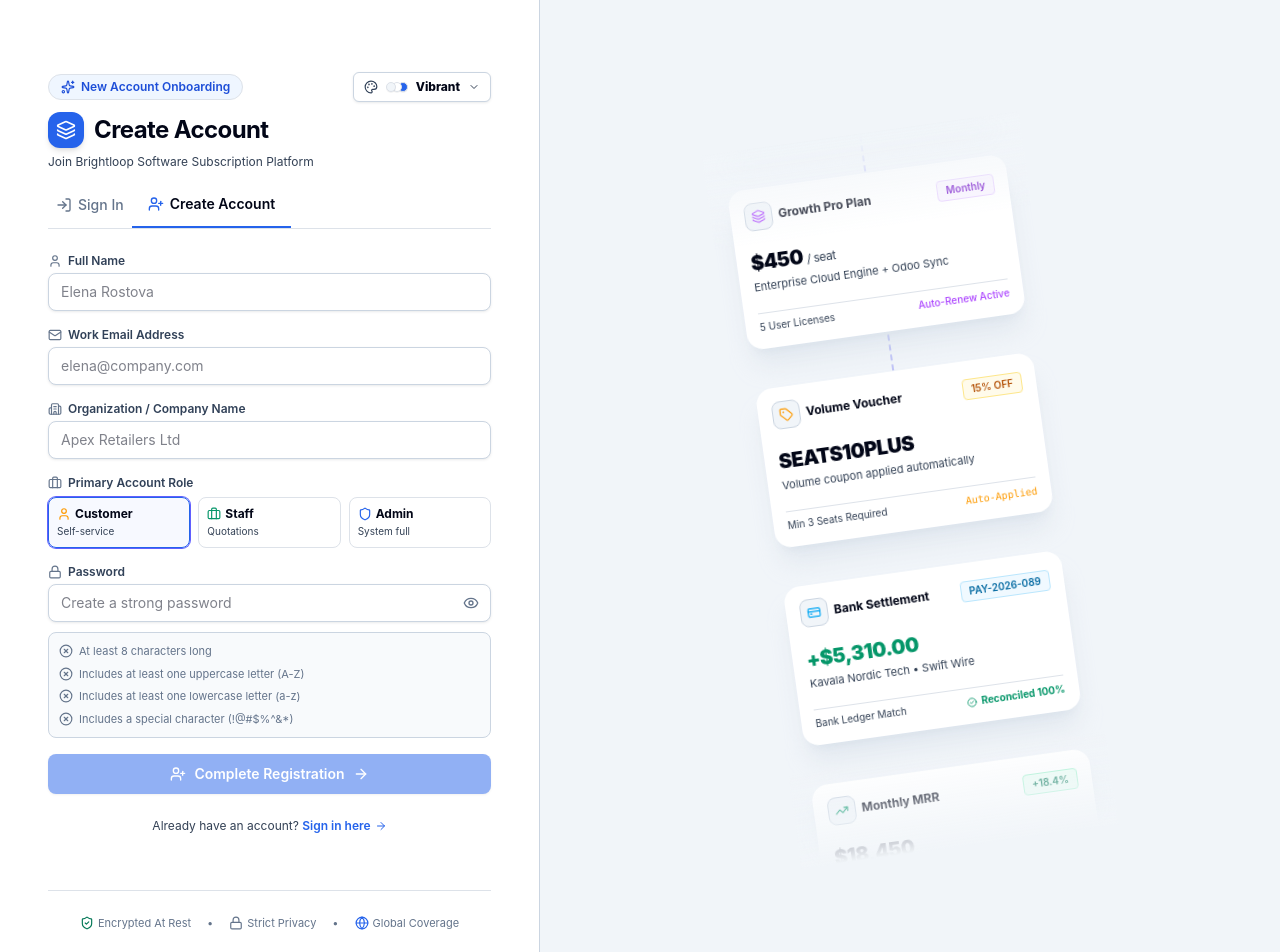
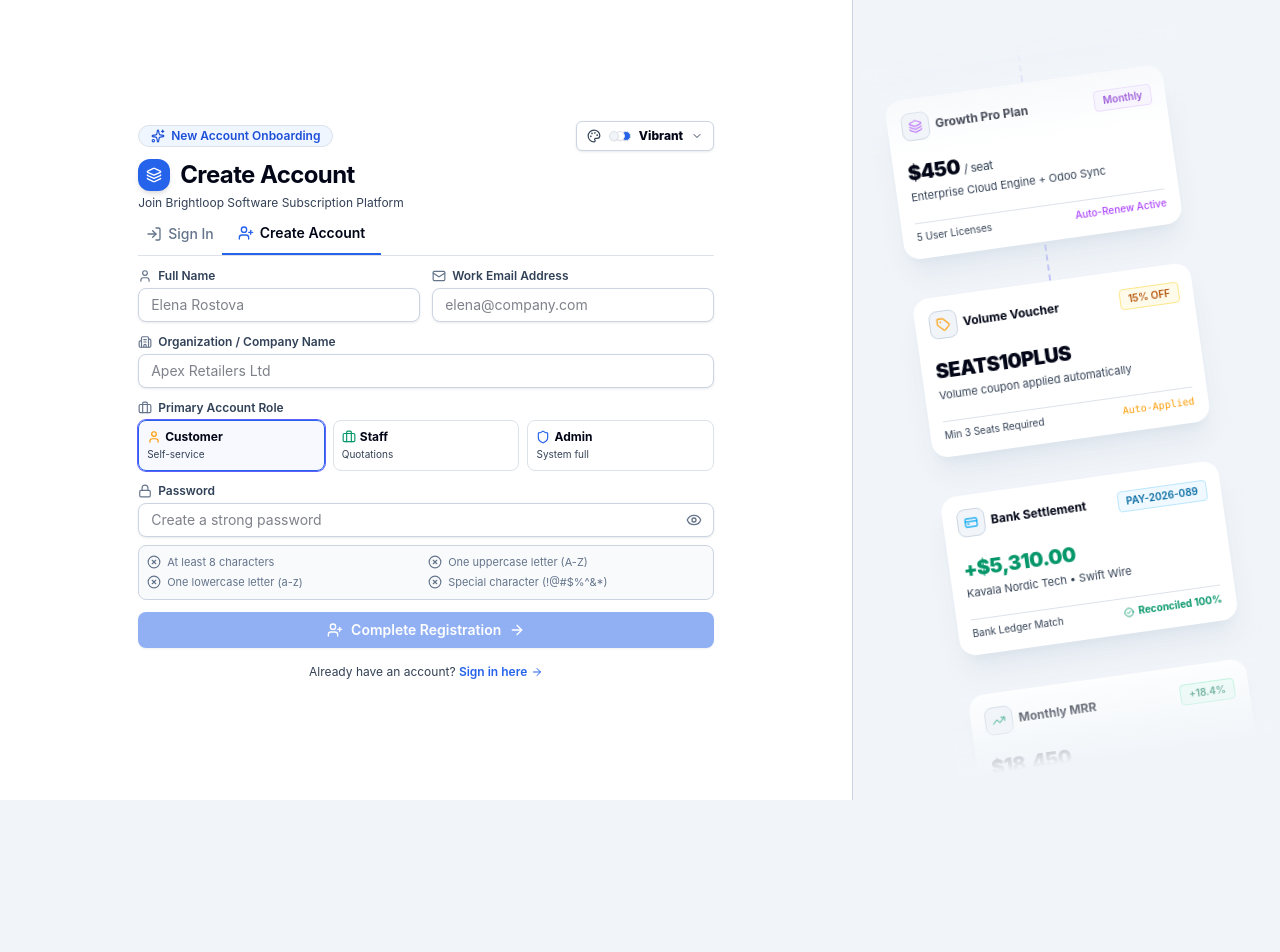
Before and after one commit to Odoo-Kochin/OdooHackathonKochi, a React (Vite) app in the folder client/: page /register in a window 1280 px wide. Shown: the top 952 px of the page. After the commit the page ends 800 px from the top, so only its background shows below. Built offline with nearby package versions, Linux system fonts and the light colour scheme.

Commit message:
feat(auth): set form to 2/3 width, prevent vertical scroll, and remove security badges

```diff
--- a/client/src/pages/Login.tsx
+++ b/client/src/pages/Login.tsx
@@ -20,8 +20,6 @@
   Zap,
   LogIn,
   KeyRound,
-  ShieldCheck,
-  Globe,
   Sparkles,
 } from 'lucide-react'
 
@@ -85,22 +83,22 @@
   }
 
   return (
-    <div className="min-h-screen w-full flex flex-col lg:flex-row bg-white dark:bg-slate-950 overflow-hidden">
-      {/* Left Side: Full-Height Auth Section (no card box) */}
-      <div className="w-full lg:w-[480px] xl:w-[540px] 2xl:w-[580px] flex-shrink-0 min-h-screen flex flex-col justify-between p-6 sm:p-10 lg:p-12 bg-white dark:bg-slate-900 border-r border-slate-200 dark:border-slate-800 overflow-y-auto">
-        <div className="max-w-md w-full mx-auto my-auto py-6">
+    <div className="h-screen w-full flex flex-col lg:flex-row bg-white dark:bg-slate-950 overflow-hidden">
+      {/* Left Side: 2/3rd Width Auth Section without vertical scrolling */}
+      <div className="w-full lg:w-2/3 h-full flex flex-col justify-center px-6 sm:px-12 lg:px-20 py-4 bg-white dark:bg-slate-900 border-r border-slate-200 dark:border-slate-800 overflow-y-auto">
+        <div className="max-w-xl w-full mx-auto my-auto py-2">
           {/* Brand Header */}
-            <div className="mb-6 text-left">
-              <div className="flex items-center justify-between mb-2.5">
-                <div className="inline-flex items-center gap-1.5 px-3 py-1 rounded-full bg-indigo-50 dark:bg-indigo-950/60 border border-indigo-200 dark:border-indigo-800 text-indigo-700 dark:text-indigo-300 text-xs font-semibold">
+          <div className="mb-4 text-left">
+            <div className="flex items-center justify-between mb-2">
+              <div className="inline-flex items-center gap-1.5 px-3 py-0.5 rounded-full bg-indigo-50 dark:bg-indigo-950/60 border border-indigo-200 dark:border-indigo-800 text-indigo-700 dark:text-indigo-300 text-xs font-semibold">
                 <Sparkles className="w-3.5 h-3.5" />
                 <span>Brightloop Cloud Edition</span>
               </div>
               <ThemeSelector />
             </div>
-              <div className="flex items-center gap-2.5 mb-1.5">
-                <div className="w-9 h-9 rounded-xl bg-indigo-600 text-white shadow-md flex items-center justify-center font-bold">
-                  <Layers className="w-5 h-5" />
+            <div className="flex items-center gap-2.5 mb-1">
+              <div className="w-8 h-8 rounded-xl bg-indigo-600 text-white shadow-md flex items-center justify-center font-bold">
+                <Layers className="w-4 h-4" />
               </div>
               <h1 className="text-xl sm:text-2xl font-bold tracking-tight text-slate-900 dark:text-white">
                 Brightloop Software
@@ -112,14 +110,14 @@
           </div>
 
           {/* Navigation Tabs */}
-            <div className="mb-6 flex border-b border-slate-200 dark:border-slate-800">
-            <span className="pb-3 px-2 border-b-2 border-indigo-600 text-sm font-semibold text-slate-900 dark:text-white flex items-center gap-1.5">
+          <div className="mb-4 flex border-b border-slate-200 dark:border-slate-800">
+            <span className="pb-2.5 px-2 border-b-2 border-indigo-600 text-sm font-semibold text-slate-900 dark:text-white flex items-center gap-1.5">
               <LogIn className="w-4 h-4 text-indigo-600" />
               <span>Sign In</span>
             </span>
             <Link
               to="/register"
-              className="pb-3 px-4 text-sm font-medium text-slate-400 hover:text-slate-600 dark:hover:text-slate-200 transition-colors flex items-center gap-1.5"
+              className="pb-2.5 px-4 text-sm font-medium text-slate-400 hover:text-slate-600 dark:hover:text-slate-200 transition-colors flex items-center gap-1.5"
             >
               <User className="w-4 h-4" />
               <span>Create Account</span>
@@ -127,8 +125,8 @@
           </div>
 
           {/* Quick Role Sign-in Tiles with Vector Badges */}
-          <div className="mb-6">
-            <div className="flex items-center justify-between mb-2">
+          <div className="mb-4">
+            <div className="flex items-center justify-between mb-1.5">
               <span className="text-xs font-semibold text-slate-500 uppercase tracking-wider flex items-center gap-1.5">
                 <Zap className="w-3.5 h-3.5 text-amber-500" />
                 Quick Role Sign-In
@@ -264,7 +262,7 @@
             </button>
           </form>
 
-          <div className="mt-6 text-center text-xs text-slate-500">
+          <div className="mt-4 text-center text-xs text-slate-500">
             Don&apos;t have an account?{' '}
             <Link
               to="/register"
@@ -275,28 +273,10 @@
             </Link>
           </div>
         </div>
-
-        {/* Security Footer with Vector Icons */}
-        <div className="mt-8 pt-6 border-t border-slate-100 dark:border-slate-800 flex items-center justify-center gap-4 text-[11px] text-slate-400">
-          <div className="flex items-center gap-1">
-            <ShieldCheck className="w-3.5 h-3.5 text-emerald-600" />
-            <span>256-Bit SSL</span>
-          </div>
-          <span>•</span>
-          <div className="flex items-center gap-1">
-            <Lock className="w-3.5 h-3.5 text-slate-400" />
-            <span>SOC2 Type II</span>
-          </div>
-          <span>•</span>
-          <div className="flex items-center gap-1">
-            <Globe className="w-3.5 h-3.5 text-indigo-500" />
-            <span>Multi-Tenant Cloud</span>
-          </div>
-        </div>
       </div>
 
-      {/* Right Side: Full-Screen Slanted Card Column */}
-      <div className="hidden lg:flex flex-1 min-h-screen relative overflow-hidden">
+      {/* Right Side: 1/3rd Slanted Card Column */}
+      <div className="hidden lg:flex lg:w-1/3 h-full relative overflow-hidden">
         <AuthCarousel />
       </div>
 
--- a/client/src/pages/Register.tsx
+++ b/client/src/pages/Register.tsx
@@ -21,8 +21,6 @@
   UserPlus,
   LogIn,
   Sparkles,
-  ShieldCheck,
-  Globe,
 } from 'lucide-react'
 
 export const Register: React.FC = () => {
@@ -84,22 +82,22 @@
   }
 
   return (
-    <div className="min-h-screen w-full flex flex-col lg:flex-row bg-white dark:bg-slate-950 overflow-hidden">
-      {/* Left Side: Full-Height Auth Section (no card box) */}
-      <div className="w-full lg:w-[480px] xl:w-[540px] 2xl:w-[580px] flex-shrink-0 min-h-screen flex flex-col justify-between p-6 sm:p-10 lg:p-12 bg-white dark:bg-slate-900 border-r border-slate-200 dark:border-slate-800 overflow-y-auto">
-        <div className="max-w-md w-full mx-auto my-auto py-6">
+    <div className="h-screen w-full flex flex-col lg:flex-row bg-white dark:bg-slate-950 overflow-hidden">
+      {/* Left Side: 2/3rd Width Auth Section without vertical scrolling */}
+      <div className="w-full lg:w-2/3 h-full flex flex-col justify-center px-6 sm:px-12 lg:px-20 py-4 bg-white dark:bg-slate-900 border-r border-slate-200 dark:border-slate-800 overflow-y-auto">
+        <div className="max-w-xl w-full mx-auto my-auto py-2">
           {/* Brand Header */}
-            <div className="mb-6 text-left">
-              <div className="flex items-center justify-between mb-2.5">
-                <div className="inline-flex items-center gap-1.5 px-3 py-1 rounded-full bg-indigo-50 dark:bg-indigo-950/60 border border-indigo-200 dark:border-indigo-800 text-indigo-700 dark:text-indigo-300 text-xs font-semibold">
+          <div className="mb-3 text-left">
+            <div className="flex items-center justify-between mb-2">
+              <div className="inline-flex items-center gap-1.5 px-3 py-0.5 rounded-full bg-indigo-50 dark:bg-indigo-950/60 border border-indigo-200 dark:border-indigo-800 text-indigo-700 dark:text-indigo-300 text-xs font-semibold">
                 <Sparkles className="w-3.5 h-3.5" />
                 <span>New Account Onboarding</span>
               </div>
               <ThemeSelector />
             </div>
-              <div className="flex items-center gap-2.5 mb-1.5">
-                <div className="w-9 h-9 rounded-xl bg-indigo-600 text-white shadow-md flex items-center justify-center font-bold">
-                  <Layers className="w-5 h-5" />
+            <div className="flex items-center gap-2.5 mb-1">
+              <div className="w-8 h-8 rounded-xl bg-indigo-600 text-white shadow-md flex items-center justify-center font-bold">
+                <Layers className="w-4 h-4" />
               </div>
               <h1 className="text-xl sm:text-2xl font-bold tracking-tight text-slate-900 dark:text-white">
                 Create Account
@@ -111,29 +109,30 @@
           </div>
 
           {/* Navigation Tabs */}
-            <div className="mb-6 flex border-b border-slate-200 dark:border-slate-800">
+          <div className="mb-3 flex border-b border-slate-200 dark:border-slate-800">
             <Link
               to="/login"
-              className="pb-3 px-2 text-sm font-medium text-slate-400 hover:text-slate-600 dark:hover:text-slate-200 transition-colors flex items-center gap-1.5"
+              className="pb-2.5 px-2 text-sm font-medium text-slate-400 hover:text-slate-600 dark:hover:text-slate-200 transition-colors flex items-center gap-1.5"
             >
               <LogIn className="w-4 h-4" />
               <span>Sign In</span>
             </Link>
-            <span className="pb-3 px-4 border-b-2 border-indigo-600 text-sm font-semibold text-slate-900 dark:text-white flex items-center gap-1.5">
+            <span className="pb-2.5 px-4 border-b-2 border-indigo-600 text-sm font-semibold text-slate-900 dark:text-white flex items-center gap-1.5">
               <UserPlus className="w-4 h-4 text-indigo-600" />
               <span>Create Account</span>
             </span>
           </div>
 
           {errorMessage && (
-            <div className="mb-4 p-3 rounded-lg bg-red-50 dark:bg-red-950/30 border border-red-200 dark:border-red-900/50 flex items-center gap-2 text-xs text-red-700 dark:text-red-300">
+            <div className="mb-3 p-2.5 rounded-lg bg-red-50 dark:bg-red-950/30 border border-red-200 dark:border-red-900/50 flex items-center gap-2 text-xs text-red-700 dark:text-red-300">
               <AlertCircle className="w-4 h-4 flex-shrink-0" />
               <span>{errorMessage}</span>
             </div>
           )}
 
-          <form onSubmit={handleSubmit} className="space-y-4">
-            {/* Full Name */}
+          <form onSubmit={handleSubmit} className="space-y-3">
+            {/* Full Name & Work Email in 2 columns */}
+            <div className="grid grid-cols-1 sm:grid-cols-2 gap-3">
               <div>
                 <label className="block text-xs font-semibold text-slate-700 dark:text-slate-300 mb-1 flex items-center gap-1.5">
                   <User className="w-3.5 h-3.5 text-slate-400" />
@@ -145,11 +144,10 @@
                   value={name}
                   onChange={(e) => setName(e.target.value)}
                   placeholder="Elena Rostova"
-                className="w-full px-3 py-2 text-sm rounded-lg bg-white dark:bg-slate-800 border border-slate-200 dark:border-slate-700 text-slate-900 dark:text-white focus:outline-none focus:ring-2 focus:ring-indigo-500"
+                  className="w-full px-3 py-1.5 text-sm rounded-lg bg-white dark:bg-slate-800 border border-slate-200 dark:border-slate-700 text-slate-900 dark:text-white focus:outline-none focus:ring-2 focus:ring-indigo-500"
                 />
               </div>
 
-            {/* Work Email */}
               <div>
                 <label className="block text-xs font-semibold text-slate-700 dark:text-slate-300 mb-1 flex items-center gap-1.5">
                   <Mail className="w-3.5 h-3.5 text-slate-400" />
@@ -161,8 +159,9 @@
                   value={email}
                   onChange={(e) => setEmail(e.target.value)}
                   placeholder="elena@company.com"
-                className="w-full px-3 py-2 text-sm rounded-lg bg-white dark:bg-slate-800 border border-slate-200 dark:border-slate-700 text-slate-900 dark:text-white focus:outline-none focus:ring-2 focus:ring-indigo-500"
+                  className="w-full px-3 py-1.5 text-sm rounded-lg bg-white dark:bg-slate-800 border border-slate-200 dark:border-slate-700 text-slate-900 dark:text-white focus:outline-none focus:ring-2 focus:ring-indigo-500"
                 />
+              </div>
             </div>
 
             {/* Company / Legal Entity */}
@@ -177,13 +176,13 @@
                 value={company}
                 onChange={(e) => setCompany(e.target.value)}
                 placeholder="Apex Retailers Ltd"
-                className="w-full px-3 py-2 text-sm rounded-lg bg-white dark:bg-slate-800 border border-slate-200 dark:border-slate-700 text-slate-900 dark:text-white focus:outline-none focus:ring-2 focus:ring-indigo-500"
+                className="w-full px-3 py-1.5 text-sm rounded-lg bg-white dark:bg-slate-800 border border-slate-200 dark:border-slate-700 text-slate-900 dark:text-white focus:outline-none focus:ring-2 focus:ring-indigo-500"
               />
             </div>
 
             {/* Account Role Selector with Vector Badges */}
             <div>
-              <label className="block text-xs font-semibold text-slate-700 dark:text-slate-300 mb-1.5 flex items-center gap-1.5">
+              <label className="block text-xs font-semibold text-slate-700 dark:text-slate-300 mb-1 flex items-center gap-1.5">
                 <Briefcase className="w-3.5 h-3.5 text-slate-400" />
                 <span>Primary Account Role</span>
               </label>
@@ -251,7 +250,7 @@
                   value={password}
                   onChange={(e) => setPassword(e.target.value)}
                   placeholder="Create a strong password"
-                  className="w-full px-3 pr-10 py-2 text-sm rounded-lg bg-white dark:bg-slate-800 border border-slate-200 dark:border-slate-700 text-slate-900 dark:text-white focus:outline-none focus:ring-2 focus:ring-indigo-500"
+                  className="w-full px-3 pr-10 py-1.5 text-sm rounded-lg bg-white dark:bg-slate-800 border border-slate-200 dark:border-slate-700 text-slate-900 dark:text-white focus:outline-none focus:ring-2 focus:ring-indigo-500"
                 />
                 <button
                   type="button"
@@ -263,8 +262,8 @@
                 </button>
               </div>
 
-              {/* Password Checklist with Vector Status Icons */}
-              <div className="mt-2.5 p-2.5 rounded-lg bg-slate-50 dark:bg-slate-800/40 border border-slate-100 dark:border-slate-800 space-y-1.5 text-[11px]">
+              {/* Password Checklist in 2x2 grid */}
+              <div className="mt-2 p-2 rounded-lg bg-slate-50 dark:bg-slate-800/40 border border-slate-100 dark:border-slate-800 grid grid-cols-1 sm:grid-cols-2 gap-1 text-[11px]">
                 <div
                   className={`flex items-center gap-1.5 ${
                     passwordChecks.length ? 'text-emerald-600 dark:text-emerald-400 font-medium' : 'text-slate-400'
@@ -275,7 +274,7 @@
                   ) : (
                     <XCircle className="w-3.5 h-3.5 flex-shrink-0" />
                   )}
-                  <span>At least 8 characters long</span>
+                  <span>At least 8 characters</span>
                 </div>
                 <div
                   className={`flex items-center gap-1.5 ${
@@ -287,7 +286,7 @@
                   ) : (
                     <XCircle className="w-3.5 h-3.5 flex-shrink-0" />
                   )}
-                  <span>Includes at least one uppercase letter (A-Z)</span>
+                  <span>One uppercase letter (A-Z)</span>
                 </div>
                 <div
                   className={`flex items-center gap-1.5 ${
@@ -299,7 +298,7 @@
                   ) : (
                     <XCircle className="w-3.5 h-3.5 flex-shrink-0" />
                   )}
-                  <span>Includes at least one lowercase letter (a-z)</span>
+                  <span>One lowercase letter (a-z)</span>
                 </div>
                 <div
                   className={`flex items-center gap-1.5 ${
@@ -311,7 +310,7 @@
                   ) : (
                     <XCircle className="w-3.5 h-3.5 flex-shrink-0" />
                   )}
-                  <span>Includes a special character (!@#$%^&*)</span>
+                  <span>Special character (!@#$%^&*)</span>
                 </div>
               </div>
             </div>
@@ -319,7 +318,7 @@
             <button
               type="submit"
               disabled={isLoading || !isPasswordValid}
-              className="w-full mt-2 py-2.5 px-4 rounded-lg bg-indigo-600 hover:bg-indigo-500 text-white font-semibold text-sm shadow-sm flex items-center justify-center gap-2 transition-colors disabled:opacity-50"
+              className="w-full mt-2 py-2 px-4 rounded-lg bg-indigo-600 hover:bg-indigo-500 text-white font-semibold text-sm shadow-sm flex items-center justify-center gap-2 transition-colors disabled:opacity-50"
             >
               <UserPlus className="w-4 h-4" />
               <span>{isLoading ? 'Creating Account...' : 'Complete Registration'}</span>
@@ -327,7 +326,7 @@
             </button>
           </form>
 
-          <div className="mt-6 text-center text-xs text-slate-500">
+          <div className="mt-4 text-center text-xs text-slate-500">
             Already have an account?{' '}
             <Link
               to="/login"
@@ -338,28 +337,10 @@
             </Link>
           </div>
         </div>
-
-        {/* Security Footer with Vector Icons */}
-        <div className="mt-8 pt-6 border-t border-slate-100 dark:border-slate-800 flex items-center justify-center gap-4 text-[11px] text-slate-400">
-          <div className="flex items-center gap-1">
-            <ShieldCheck className="w-3.5 h-3.5 text-emerald-600" />
-            <span>Encrypted At Rest</span>
-          </div>
-          <span>•</span>
-          <div className="flex items-center gap-1">
-            <Lock className="w-3.5 h-3.5 text-slate-400" />
-            <span>Strict Privacy</span>
-          </div>
-          <span>•</span>
-          <div className="flex items-center gap-1">
-            <Globe className="w-3.5 h-3.5 text-indigo-500" />
-            <span>Global Coverage</span>
-          </div>
-        </div>
       </div>
 
-      {/* Right Side: Full-Screen Slanted Card Column */}
-      <div className="hidden lg:flex flex-1 min-h-screen relative overflow-hidden">
+      {/* Right Side: 1/3rd Slanted Card Column */}
+      <div className="hidden lg:flex lg:w-1/3 h-full relative overflow-hidden">
         <AuthCarousel />
       </div>
     </div>
```
Lines whose indentation alone changed are shown as unchanged.
